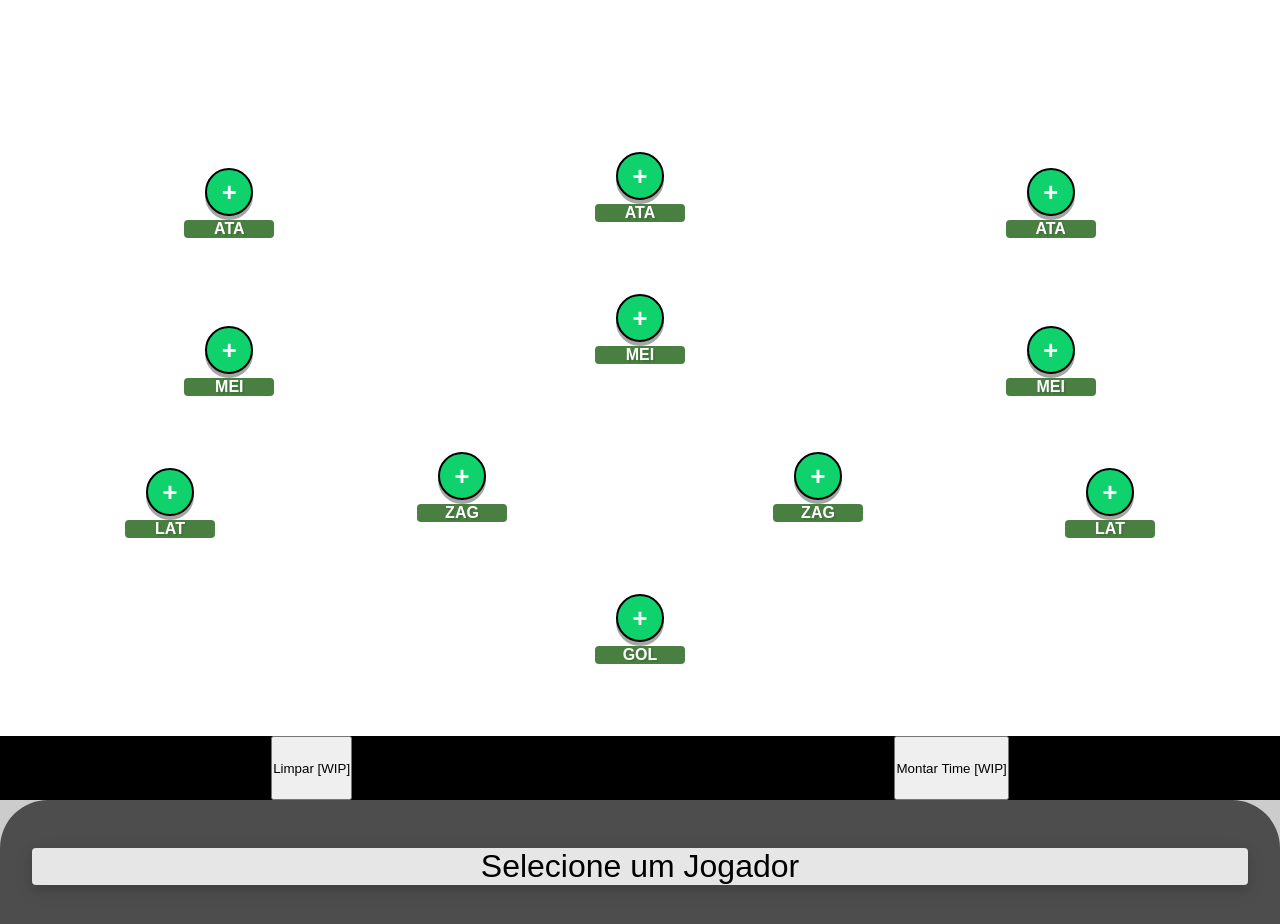
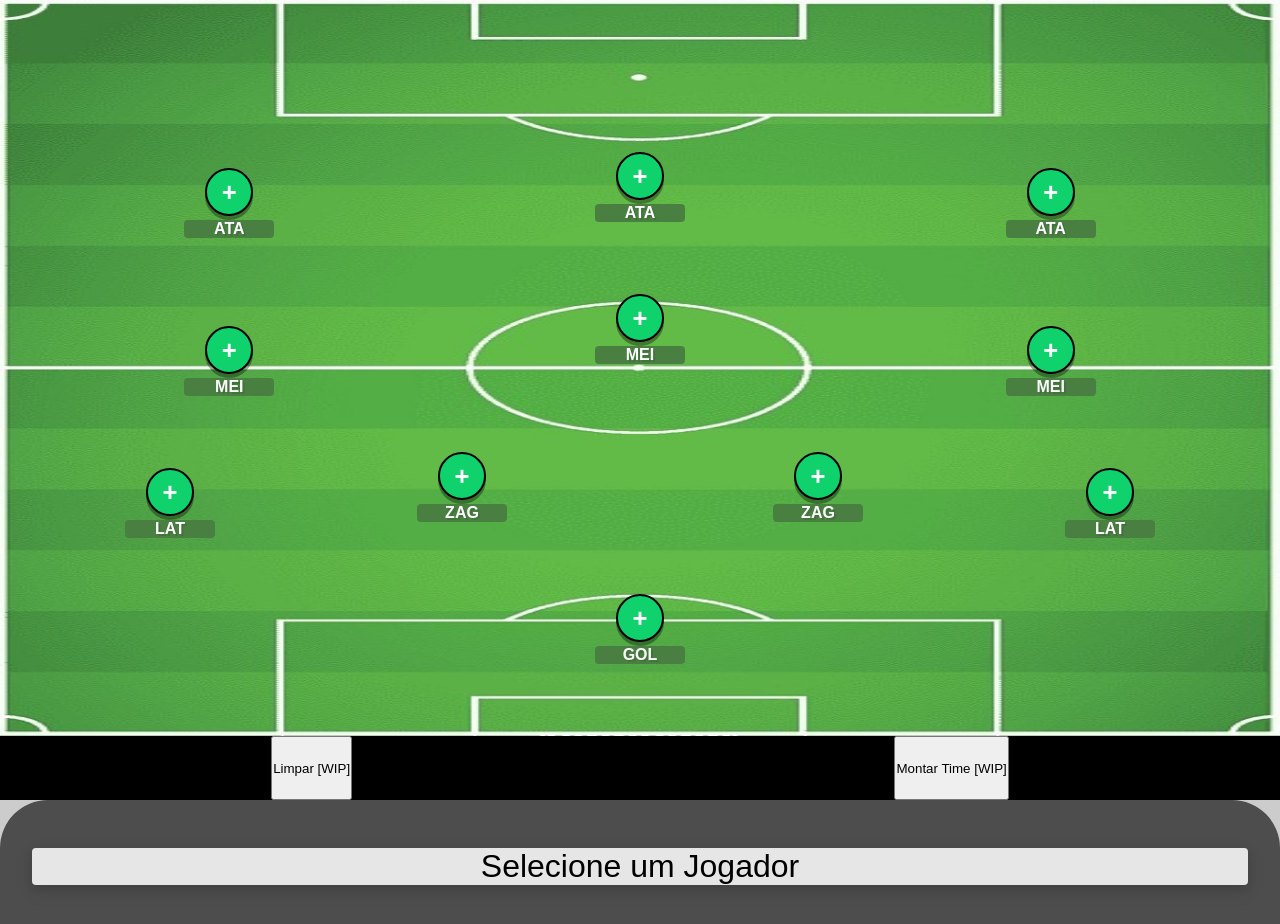
Before and after one commit to eduardosaraujo1/2md2-pam-projeto-cartola, a website: page www/campo.html in a window 1280 px wide. Shown: the top 924 px of the page. Drawn offline with Linux system fonts and the light colour scheme; the site is published under a folder, as on GitHub Pages, so addresses that start at the root find nothing.

Commit message:
arrumado campo.png nao encontrado

```diff
--- a/www/css/style-campo.css
+++ b/www/css/style-campo.css
@@ -20,7 +20,7 @@ body {
     width: 100%;
     flex: 1;
     padding: 32px 24px;
-    background-image: url(/www/assets/campo-background.jpg);
+    background-image: url('../assets/campo-background.jpg');
     background-size: 100% 100%;
     background-repeat: no-repeat;
 }
```
